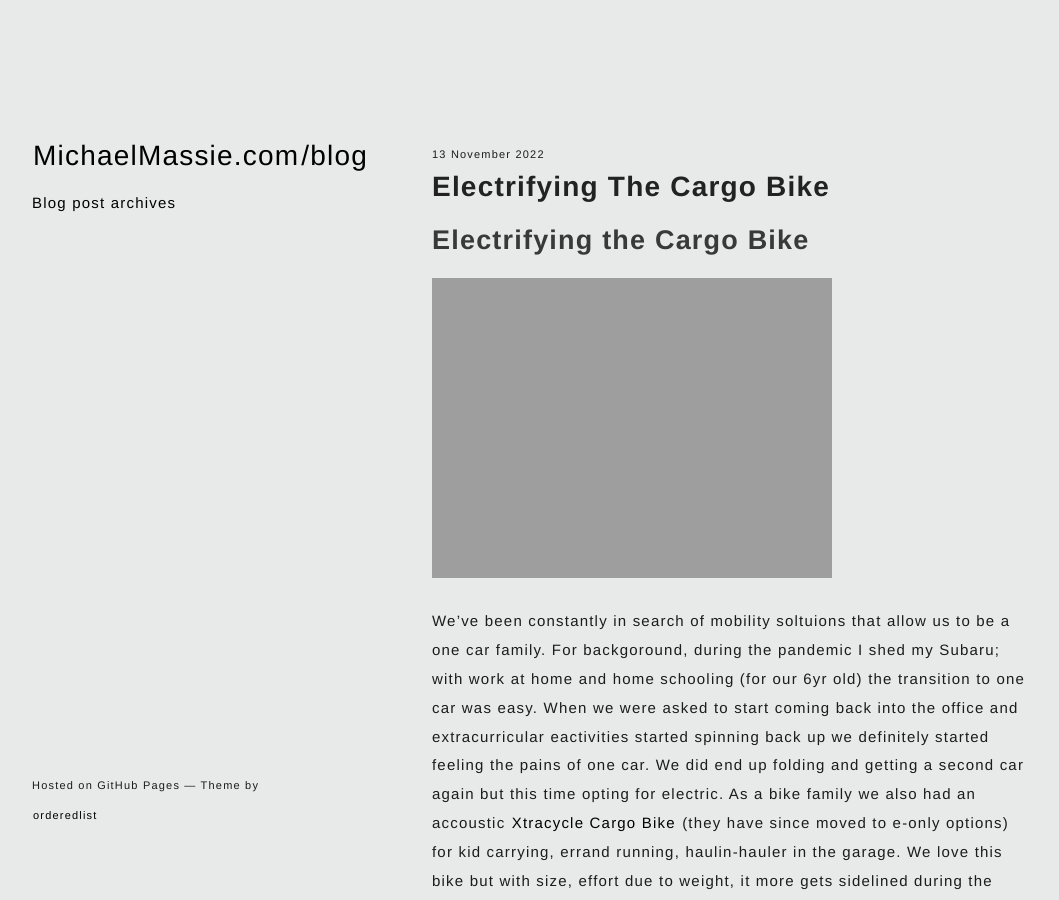
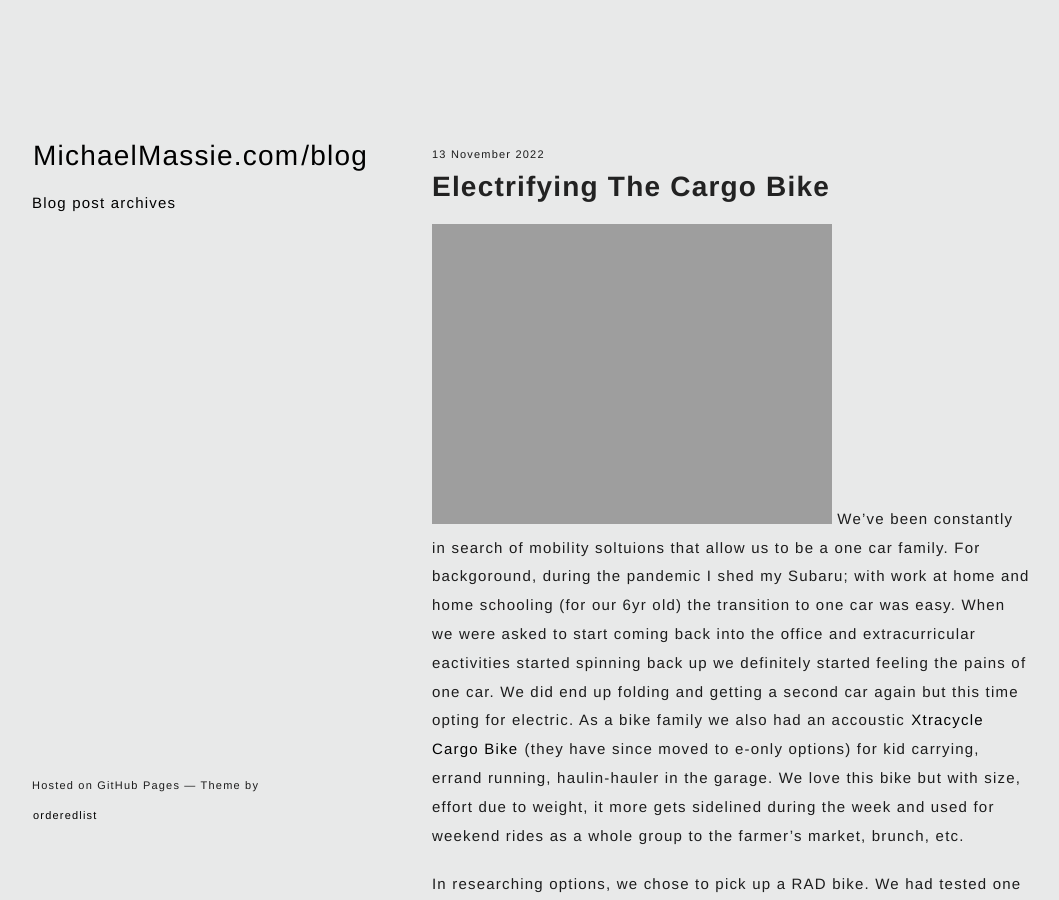
Before and after one commit to mmassie/mmassie.github.io, a Jekyll site: the page built from _posts/2022-11-13-Electrifying-The-Cargo-Bike.md, in a window 1280 px wide and 900 px high. Shown: the whole window, without its empty margins (108-1167 px from the left). Built offline with Jekyll 4.4.1, drawn with Linux system fonts in a browser that asks for light colours.

Commit message:
formatting clean up

```diff
--- a/_posts/2022-11-13-Electrifying-The-Cargo-Bike.md
+++ b/_posts/2022-11-13-Electrifying-The-Cargo-Bike.md
@@ -3,11 +3,8 @@ layout: post
 tags: bike, electric, project
 
 ---
-## Electrifying the Cargo Bike
 
 ![Finished Bike](https://michaelmassie.com/assets/img/bike05.JPG)
-
-
 We've been constantly in search of mobility soltuions that allow us to be a one car family. For backgoround, during the pandemic I shed my Subaru; with work at home and home schooling (for our 6yr old) the transition to one car was easy. When we were asked to start coming back into the office and extracurricular eactivities started spinning back up we definitely started feeling the pains of one car. We did end up folding and getting a second car again but this time opting for electric. As a bike family we also had an accoustic [Xtracycle Cargo Bike](https://www.xtracycle.com/) (they have since moved to e-only options) for kid carrying, errand running, haulin-hauler in the garage. We love this bike but with size, effort due to weight, it more gets sidelined during the week and used for weekend rides as a whole group to the farmer's market, brunch, etc.
 
 In researching options, we chose to pick up a RAD bike. We had tested one a couple years back when a couple got a flat in front of our house and we took them in to help repair. After repairs, we got a demo ride and it was impressive. It solved an amplified problem on a cargo bike... they're heavy even when not loaded up with a kid, and a dog, and groceries, etc. So we opted for the [RAD Runner](https://www.radpowerbikes.com/collections/electric-cargo-utility-bikes/products/radrunner-electric-utility-bike) to keep cargo capability, kid carry and shorter wheel base to be able to be loaded on a tail hitch rack. The shorter frame was felt quickly - with a kid strapped in the Yepp bike seat we were already out of room -  and the smaller wheels changed the riding style considerably. Electric fucntionality was great, but we compromised too much of everything else we needed.
@@ -25,6 +22,7 @@ Ordered the kit in similar sizing to the one that was inlcuded in the RAD bike a
 
 
 The install was clean and straight forward. The bottom bracket mid-mount motor was easy to install and kept weight distribution comfortable and natural feeling. I did, somehow, sever the speedometer cable during install and had to subsequenly pull out the oscilloscope to troubleshoot what looked like a quick solder and shrink tube fix. The frame extension from behind the seat tube left plenty of storage room for the battery and when complete the unit really blended in with the bike - knowing it's mostly a necessary evil, downtube battery mounts just still look so out of place to me. Being it a cargo bike i did have to order up some extra extensions for some of the cabling that has to run all the way to the rear of the bike and a tail light wasn't inlcuded so i still split the line to front light and do some hacking to get a proper lighting in place. Cable management is oddly satisfying.
+
 ![Battery with camble management](https://michaelmassie.com/assets/img/bike04.JPG)
 
 We plan to stay electric for transportation and hopefully back down to one car now with the addition of this sweet upgrade.
```
